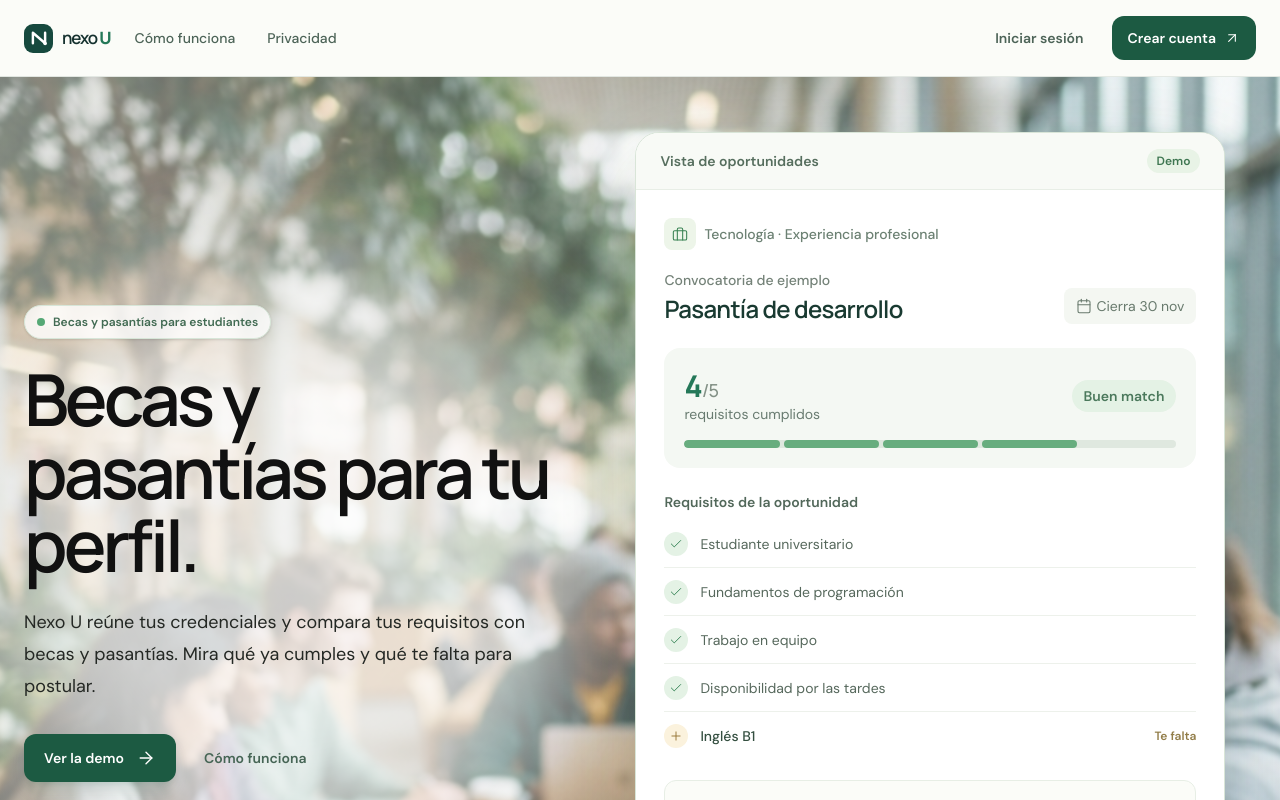
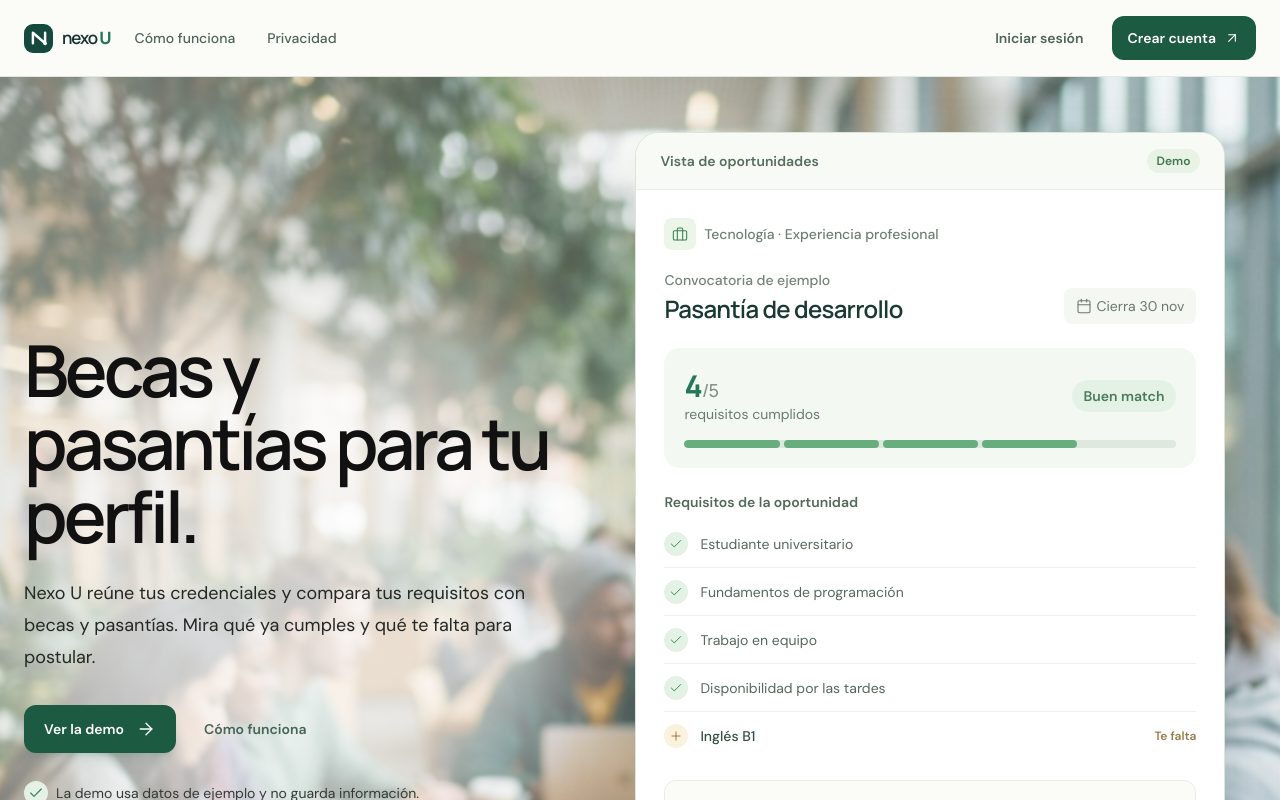
Before and after one commit to nellyvargas-n/NEXO-U, a React (Vite) app in the folder frontend/: page / in a window 1280 px wide. Shown: the top 800 px of the page. Built offline with nearby package versions, Linux system fonts and the light colour scheme.

Commit message:
style(landing): quita etiqueta del hero

```diff
--- a/frontend/src/features/landing/LandingPage.jsx
+++ b/frontend/src/features/landing/LandingPage.jsx
@@ -16,11 +16,7 @@ function LandingPage() {
           <div className="mx-auto grid min-h-[calc(100vh-76px)] max-w-7xl grid-cols-[minmax(0,0.9fr)_minmax(0,1.1fr)] items-center gap-12 px-6 py-14 max-[1000px]:grid-cols-1 max-[1000px]:gap-12 max-[1000px]:py-16 max-[700px]:min-h-[calc(100vh-66px)] max-[700px]:gap-10 max-[700px]:px-5 max-[700px]:py-12 max-[390px]:px-4">
             <div className="relative z-10 max-w-xl">
               <span className="pointer-events-none absolute -inset-x-8 -inset-y-10 -z-10 rounded-full bg-white/65 blur-3xl" aria-hidden="true" />
-              <p className="inline-flex items-center gap-2 rounded-full border border-[#d7e6d8] bg-white/80 px-3 py-2 text-xs font-semibold text-[#426b53] shadow-sm">
-                <span className="size-2 rounded-full bg-[#55a875]" />
-                Becas y pasantías para estudiantes
-              </p>
-              <h1 className="mt-6 max-w-[600px] font-display text-[clamp(2.75rem,5.6vw,4.75rem)] font-semibold leading-[1.02] tracking-[-0.055em] text-[#111111] max-[700px]:text-[clamp(2.7rem,11vw,4rem)]" id="hero-title">
+              <h1 className="mt-0 max-w-[600px] font-display text-[clamp(2.75rem,5.6vw,4.75rem)] font-semibold leading-[1.02] tracking-[-0.055em] text-[#111111] max-[700px]:text-[clamp(2.7rem,11vw,4rem)]" id="hero-title">
                 Becas y pasantías para tu perfil.
               </h1>
               <p className="mt-6 max-w-lg text-base leading-7 text-[#242824] sm:text-lg sm:leading-8">
```
